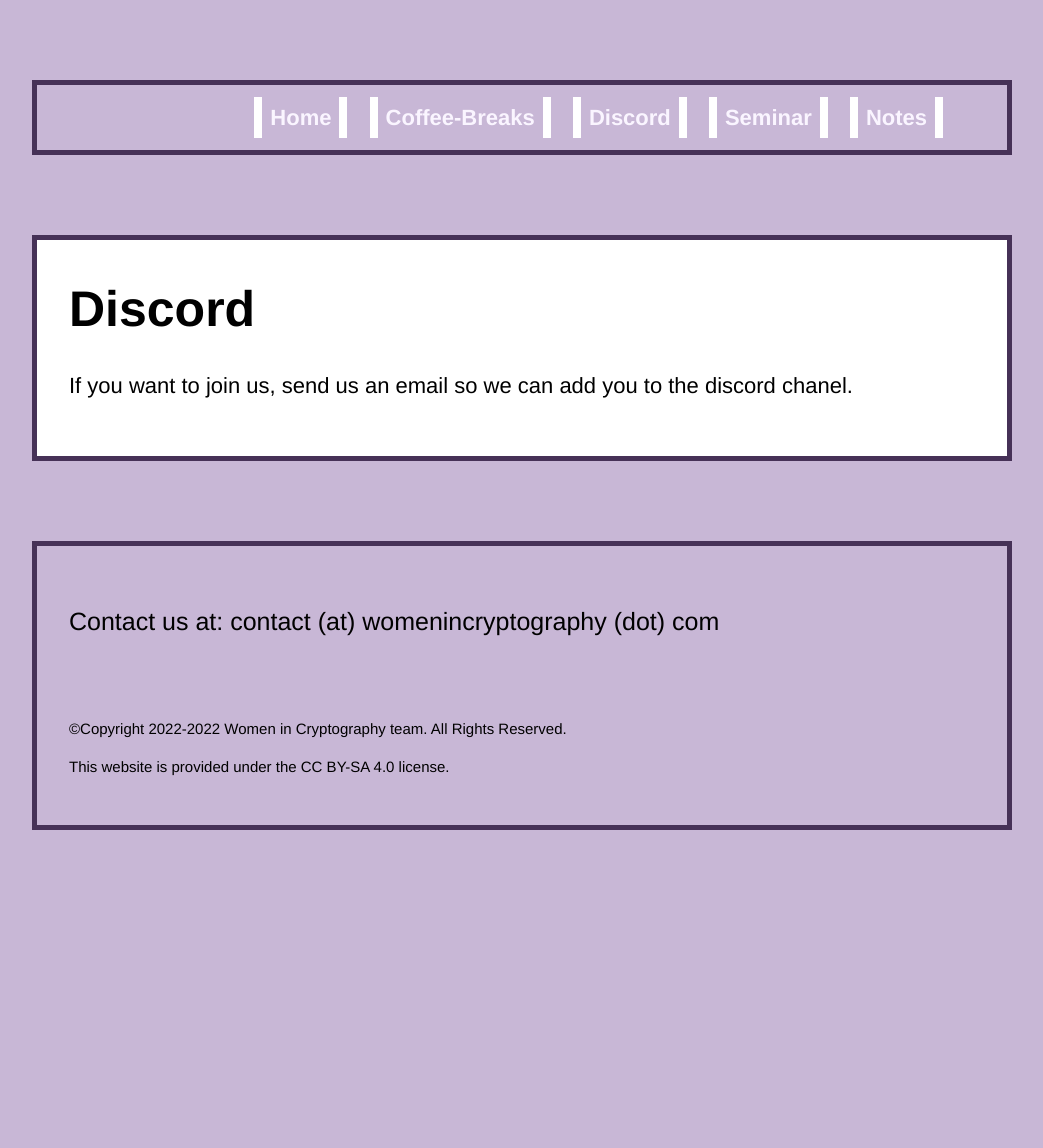
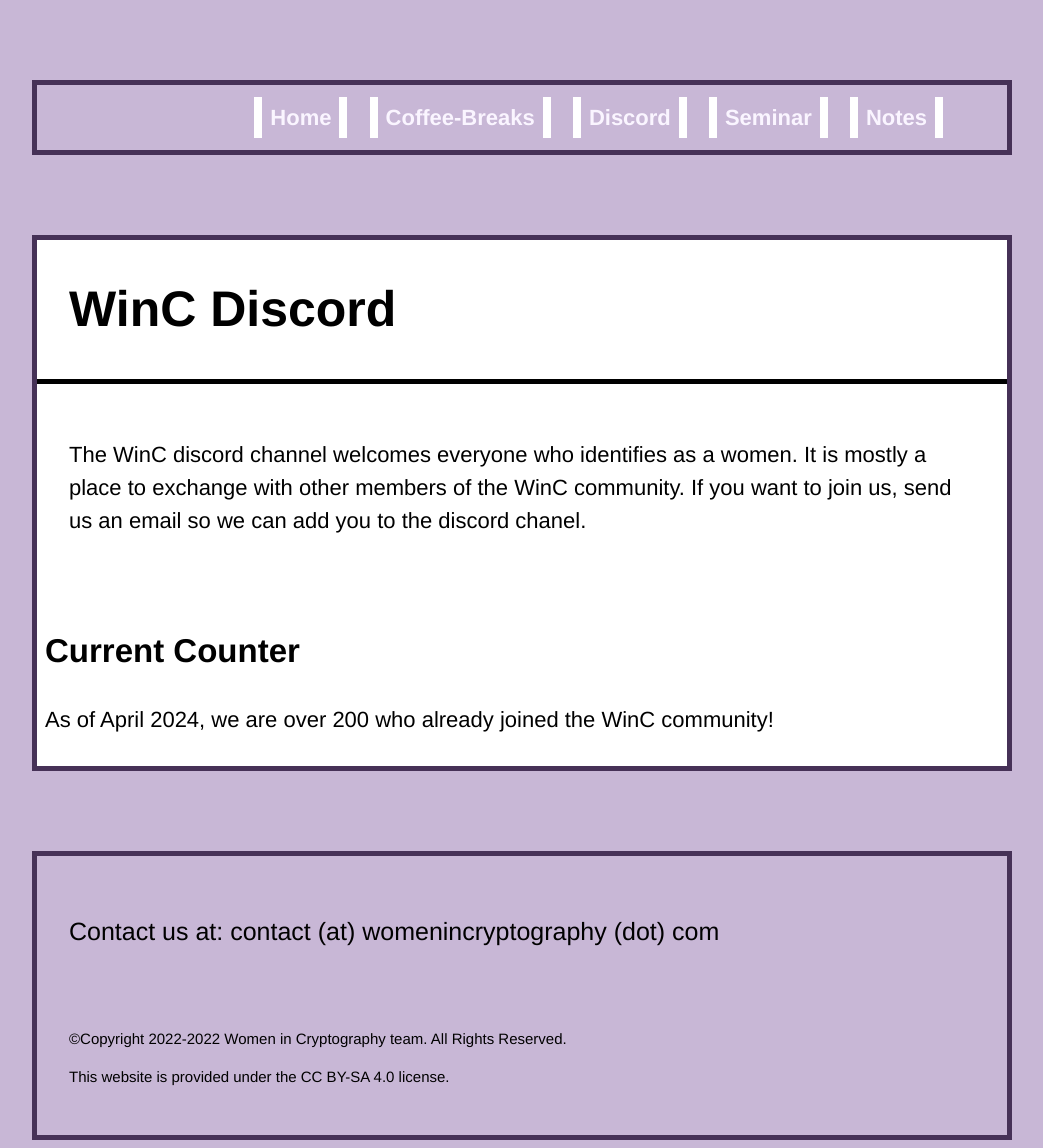
Before and after one commit to women-in-cryptography/women-in-cryptography-website, a Jekyll site: the page built from discord.html, in a window 1280 px wide. Shown: the whole page, without its empty margins (118-1161 px from the left). Built offline with Jekyll 4.4.1, drawn with Linux system fonts in a browser that asks for light colours; before the commit the page ends 900 px from its top, so only the background shows below that.

Commit message:
added a counnter for the discord website

```diff
--- a/discord.html
+++ b/discord.html
@@ -5,10 +5,19 @@
 tags: menu
 ---
 
-<div class="first-box">
 <div class="main-box">
   <div>
-    <p id="regular-title"><strong>Discord</strong></p>
-		<p>If you want to join us, send us an email so we can add you to the discord chanel.</p>
+    <p id="regular-title"><strong>WinC Discord</strong></p>
   </div>
 </div>
+
+<div class="main-description">
+    <p> The WinC discord channel welcomes everyone who identifies as a women.
+      It is mostly a place to exchange with other members of the WinC community.
+    If you want to join us, send us an email so we can add you to the discord chanel.</p>
+</div>
+
+<div class="regular-description">
+  <h2>Current Counter</h2>
+   <p> As of April 2024, we are over 200 who already joined the WinC community! </p>
+</div>
```
